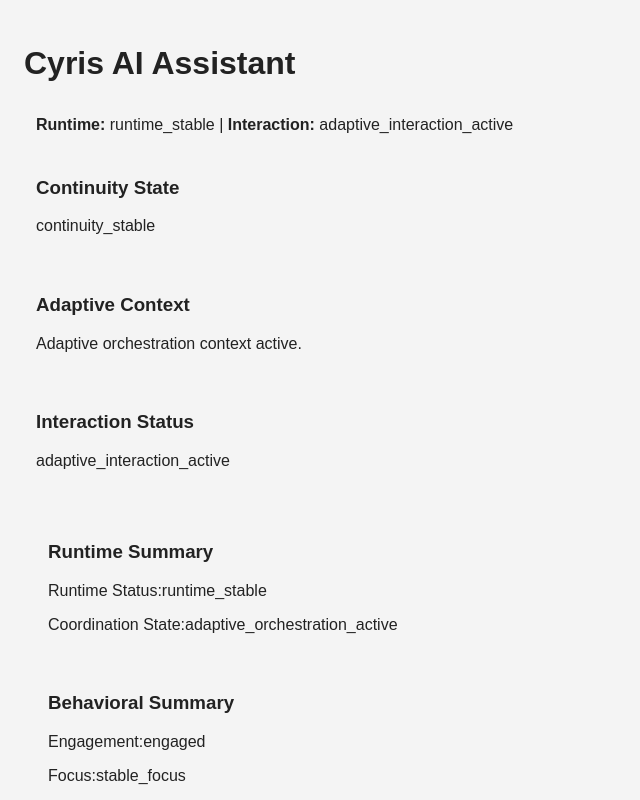
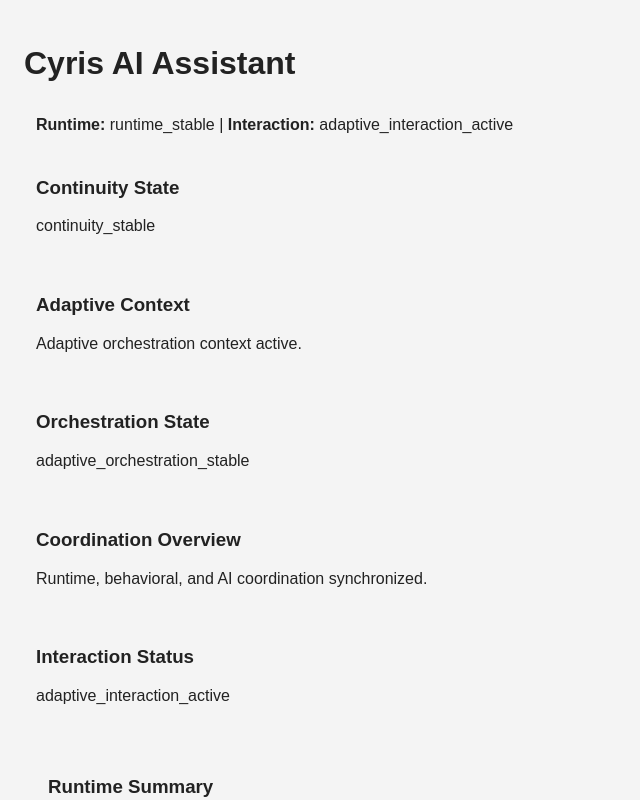
Before and after one commit to amri-03/axis-ai-assistant, a React app in the folder frontend/: page / in a window 1280 px wide. Shown: the top 800 px of the page, without its empty margins (0-640 px from the left). Built offline with nearby package versions, Linux system fonts and the light colour scheme; the HTML template or start-up script is replaced by a standard one.

Commit message:
refactor: stabilize adaptive orchestration coordination flow

```diff
--- /dev/null
+++ b/frontend/src/components/CoordinationOverview.jsx
@@ -0,0 +1,19 @@
+export default function CoordinationOverview({
+                                                 coordinationSummary
+                                             }) {
+
+    return (
+
+        <div>
+
+            <h3>
+                Coordination Overview
+            </h3>
+
+            <p>
+                {coordinationSummary}
+            </p>
+
+        </div>
+    );
+}
--- /dev/null
+++ b/frontend/src/components/OrchestrationStateCard.jsx
@@ -0,0 +1,19 @@
+export default function OrchestrationStateCard({
+                                                   orchestrationState
+                                               }) {
+
+    return (
+
+        <div>
+
+            <h3>
+                Orchestration State
+            </h3>
+
+            <p>
+                {orchestrationState}
+            </p>
+
+        </div>
+    );
+}
--- a/frontend/src/pages/Home.jsx
+++ b/frontend/src/pages/Home.jsx
@@ -25,6 +25,12 @@ import ContinuityPanel
 
 import AdaptiveContextCard
     from "../components/AdaptiveContextCard";
+
+import OrchestrationStateCard
+    from "../components/OrchestrationStateCard";
+
+import CoordinationOverview
+    from "../components/CoordinationOverview";
 
 
 export default function Home() {
@@ -81,6 +87,12 @@ export default function Home() {
     const adaptiveContext =
         "Adaptive orchestration context active.";
 
+    const orchestrationState =
+        "adaptive_orchestration_stable";
+
+    const coordinationOverview =
+        "Runtime, behavioral, and AI coordination synchronized.";
+
     return (
         <div>
 
@@ -107,6 +119,18 @@ export default function Home() {
                 }
             />
 
+            <OrchestrationStateCard
+                orchestrationState={
+                    orchestrationState
+                }
+            />
+
+            <CoordinationOverview
+                coordinationSummary={
+                    coordinationOverview
+                }
+            />
+
             <InteractionStatusCard
                 status={interactionStatus}
             />
```
